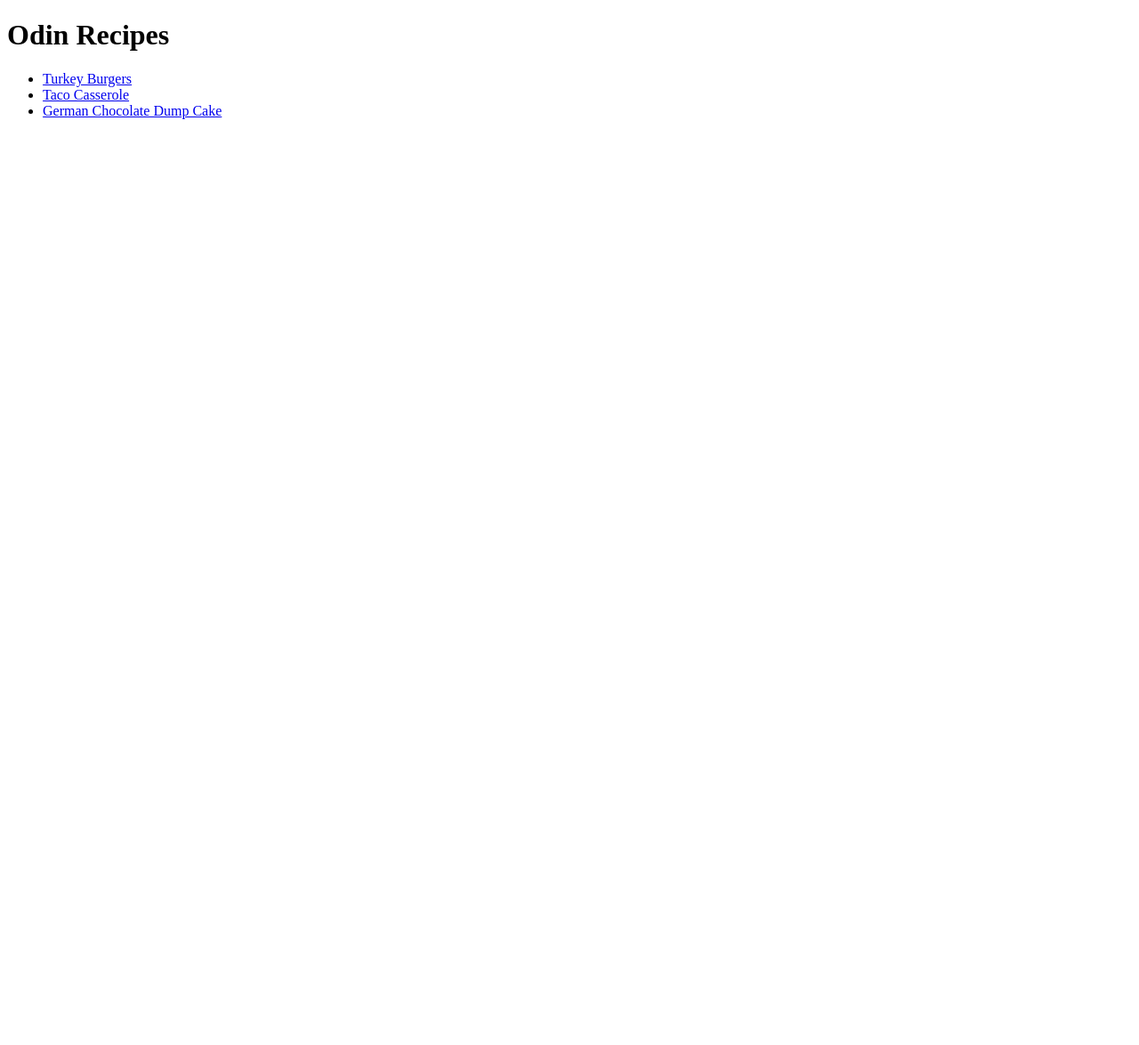
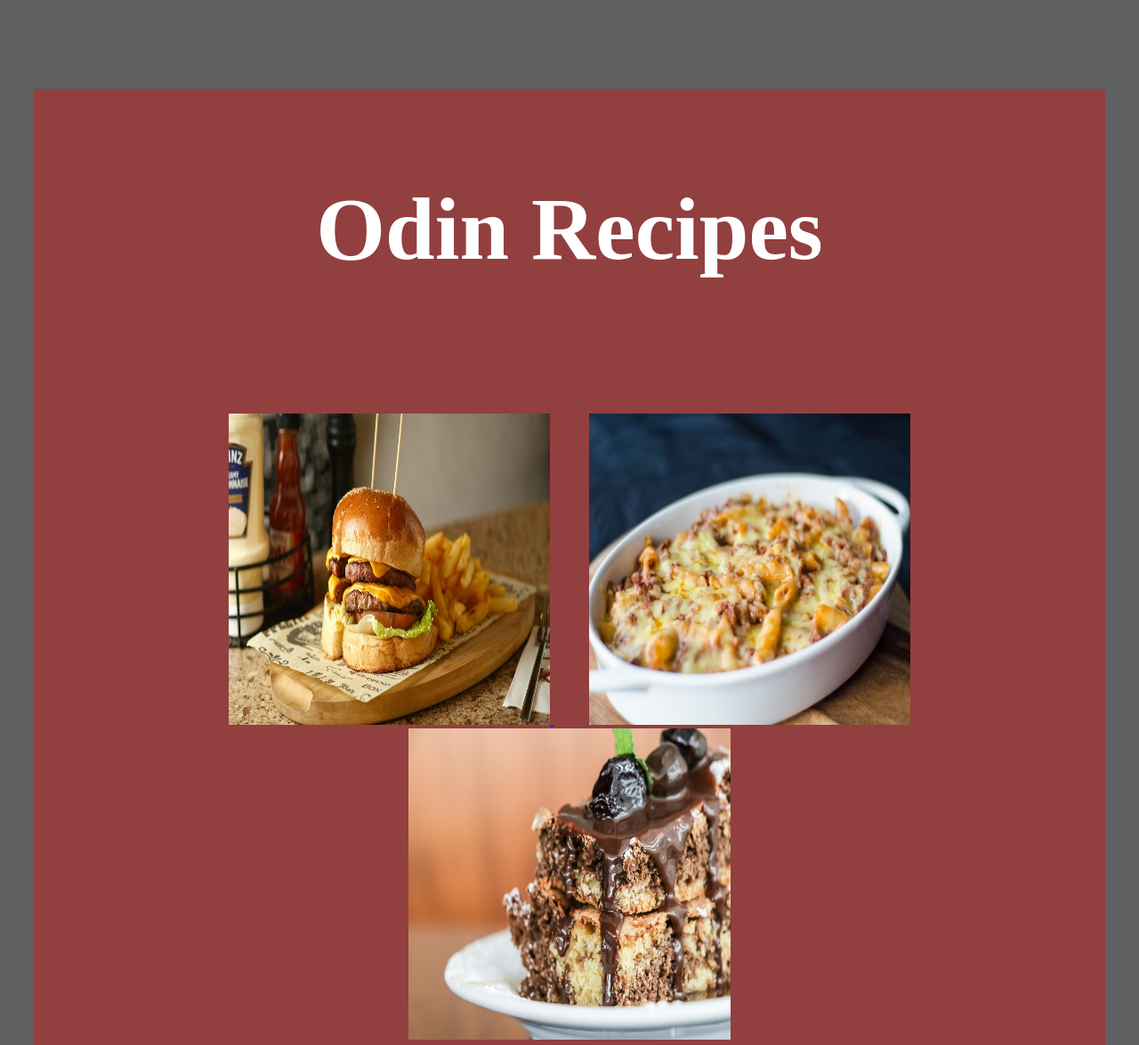
Before and after one commit to hatikoko/odin-recipes, a plain HTML site: page index.html in a window 1280 px wide. Shown: the top 1175 px of the page at 89% size. Before the commit the page ends 800 px from the top, so only its background shows below. Drawn offline with Linux system fonts and the light colour scheme.

Commit message:
Add style to the main recipe page

```diff
--- a/index.html
+++ b/index.html
@@ -3,15 +3,30 @@
 <head>
     <meta charset="UTF-8">
     <meta name="viewport" content="width=device-width, initial-scale=1.0">
+    <link rel="stylesheet" href="styles.css">
     <title>Odin Recipes</title>
 </head>
 <body>
-    <h1>Odin Recipes</h1>
+    <div class="main">
+        <h1 class="title">Odin Recipes</h1>
 
-    <ul>
-        <li><a href="recipes/turkey-burgers.html">Turkey Burgers</a></li>
-        <li><a href="recipes/taco-casserole.html">Taco Casserole</a></li>
-        <li><a href="recipes/german-chocolate-dump-cake.html">German Chocolate Dump Cake</a></li>
-    </ul>
+        <div class="img_recipes">
+            <div class="turkey_burgers">
+                <a href="recipes/turkey-burgers.html">
+                    <img src="images/turkey-burger.jpg" width="30%" height="350px">
+                </a>
+            </div>
+            <div class="taco_casserole">
+                <a href="recipes/taco-casserole.html">
+                    <img src="images/taco-casserole.jpg" width="30%" height="350px">
+                </a>
+            </div>
+            <div class="dump_cake">
+                <a href="recipes/german-chocolate-dump-cake.html">
+                    <img src="images/german-chocolate-dump-cake.jpg" width="30%" height="350px">
+                </a>
+            </div>
+        </div>
+    </div>
 </body>
 </html>
--- /dev/null
+++ b/styles.css
@@ -0,0 +1,25 @@
+body {
+    background-color: rgb(94, 96, 97);
+}
+.main {
+    background-color: rgb(146, 63, 63);
+    color: white;
+    margin: 100px 30px;
+    padding-top: 100px;
+    text-align: center;
+}
+
+.title {
+    font-size: 100px;
+    margin: 0px;
+    margin-bottom: 150px;
+}
+.img_recipes {
+    padding-bottom: 10px;
+}
+.turkey_burgers,
+.taco_casserole,
+.dump_cake {
+    display: inline;
+    margin: 20px;
+}
```
Also changed, not shown: recipes/taco-casserole.html (+1 -1 lines), recipes/turkey-burgers.html (+3 -0 lines).
